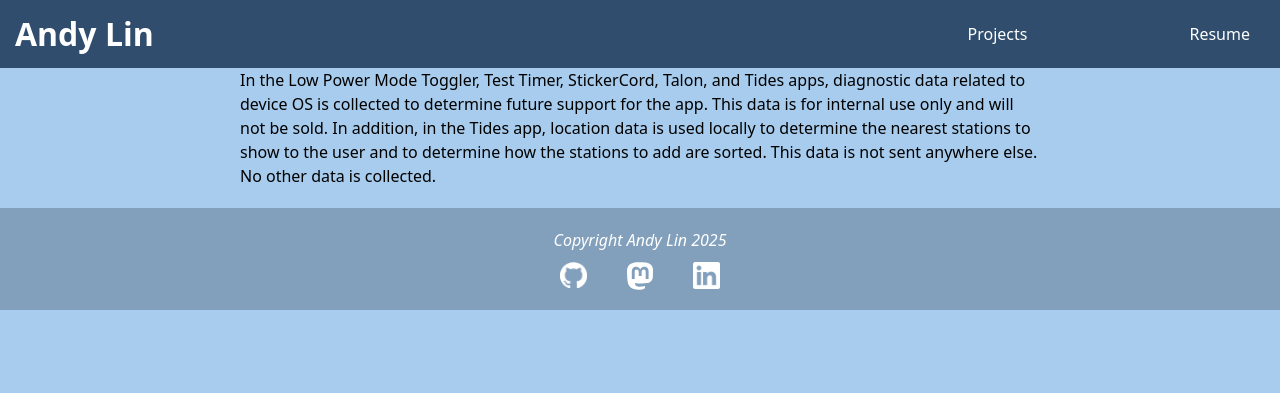
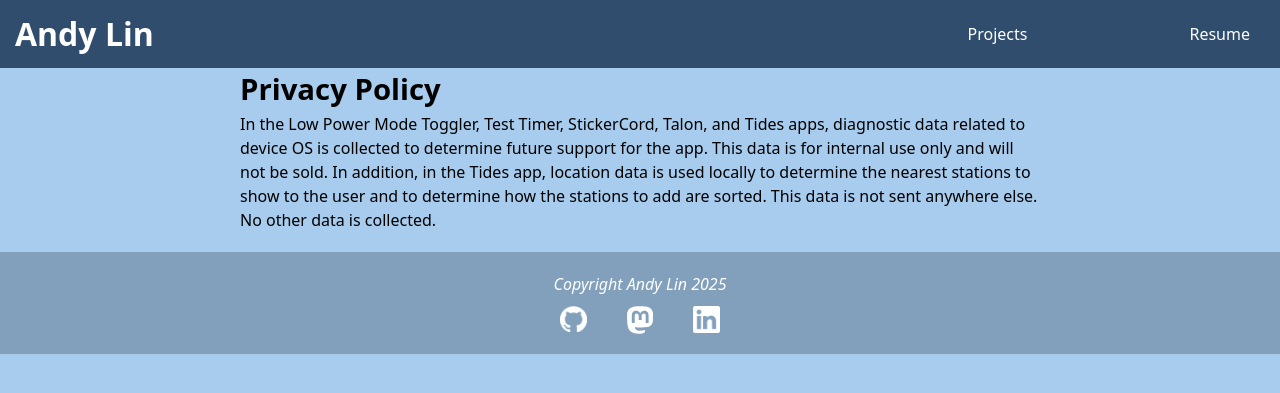
Before and after one commit to andylin2004/andylin2004.github.io, a Jekyll site: the page built from privacy.html, in a window 1280 px wide. Shown: the top 393 px of the page. Built offline with Jekyll 4.4.1, drawn with Linux system fonts in a browser that asks for light colours.

Commit message:
adding h3 tag with title taken

```diff
--- a/privacy.html
+++ b/privacy.html
@@ -4,5 +4,6 @@ title: Privacy Policy
 ---
 
 <div id="main-ctn">
+    <h3>{{ page.title }}</h3>
     In the Low Power Mode Toggler, Test Timer, StickerCord, Talon, and Tides apps, diagnostic data related to device OS is collected to determine future support for the app. This data is for internal use only and will not be sold. In addition, in the Tides app, location data is used locally to determine the nearest stations to show to the user and to determine how the stations to add are sorted. This data is not sent anywhere else. No other data is collected.
 </div>
```
